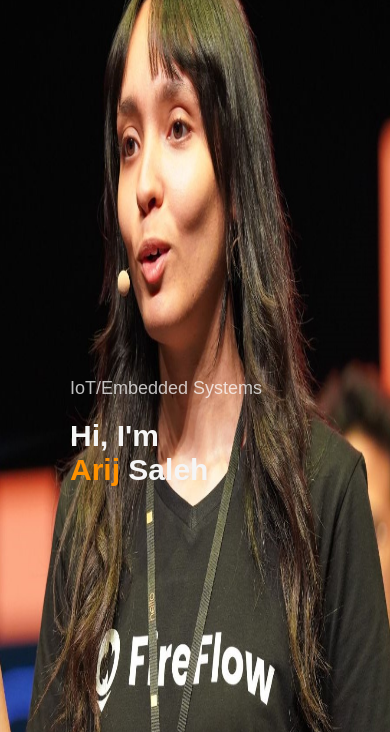
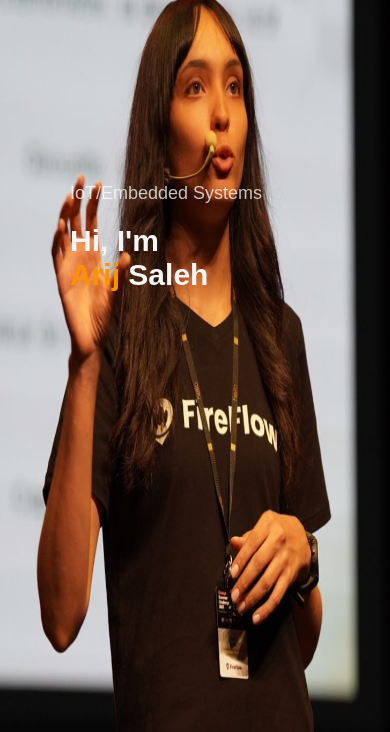
Before and after one commit to ArijSaaleh/arijsaaleh.github.io, a plain HTML site: page index.html in a window 390 px wide. Shown: the part 112-844 px from the top of the page. Drawn offline with Linux system fonts and the light colour scheme.

Commit message:
portfolio

```diff
--- a/style.css
+++ b/style.css
@@ -328,11 +328,13 @@ form .btn2 {
 
 @media screen and (max-width: 600px) {
   .header {
-    background-image: url(assets/images/21.jpg);
+    background-image: url(assets/images/85.jpg);
+    background-size: 220% 120vh;
+    background-position: -200px;
   }
   .header-text {
-    margin-top: 100%;
-    font-size: 16px;
+    margin-top: 50%;
+    font-size: 20px;
   }
   .header-text h1 {
     font-size: 30px;
```
